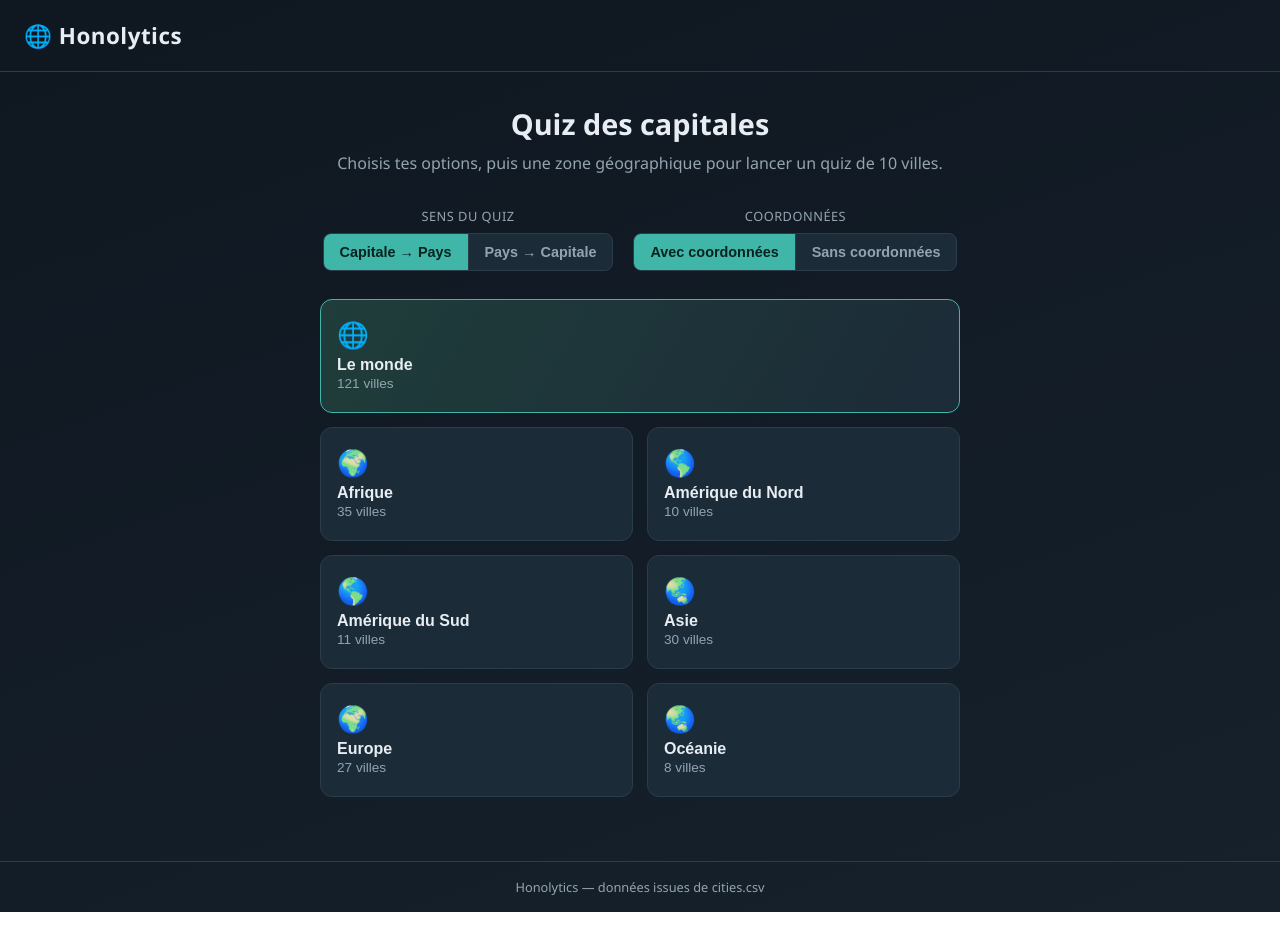
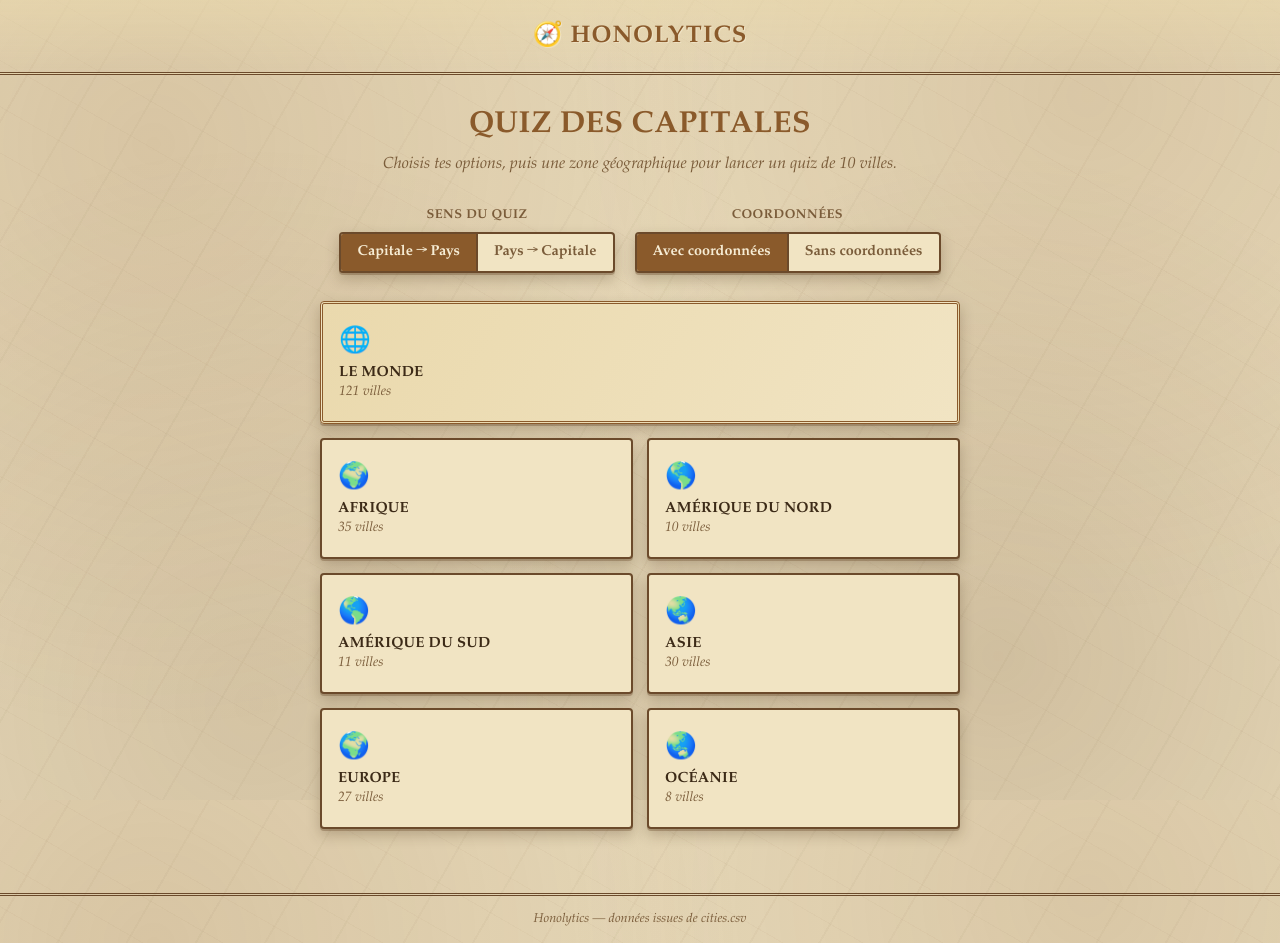
Before and after one commit to LeoLeDiouron/Honolytics, a plain HTML site: page index.html in a window 1280 px wide. Before the commit the page ends 912 px from the top, so only its background shows below. Drawn offline with Linux system fonts and the light colour scheme.

Commit message:
new style

```diff
--- a/index.html
+++ b/index.html
@@ -9,7 +9,7 @@
 <body>
 
 <header class="app-header">
-  <div class="logo">🌐 Honolytics</div>
+  <div class="logo">🧭 Honolytics</div>
 </header>
 
 <main id="app">
--- a/style.css
+++ b/style.css
@@ -1,16 +1,20 @@
 :root {
-  --bg: #0f1720;
-  --bg-alt: #16212c;
-  --card: #1c2b38;
-  --border: #2b3d4a;
-  --text: #e7edf2;
-  --text-dim: #93a4b0;
-  --accent: #3fb6a8;
-  --accent-hover: #55cabc;
-  --good: #4caf7d;
-  --bad: #e0665c;
-  --warn: #d9a441;
-  --radius: 12px;
+  --bg: #e6d8b8;
+  --bg-alt: #dcc99e;
+  --card: #f1e4c3;
+  --card-alt: #ead9ad;
+  --border: #6b4a2b;
+  --border-light: #a9835228;
+  --text: #3c2a17;
+  --text-dim: #7a5c3a;
+  --accent: #8a5a2b;
+  --accent-hover: #a3702f;
+  --accent-ink: #f6ecd4;
+  --good: #2e8b3d;
+  --bad: #d13b2b;
+  --warn: #e08a1e;
+  --radius: 4px;
+  --shadow-paper: 0 2px 0 rgba(107, 74, 43, 0.35), 0 6px 14px rgba(59, 39, 15, 0.25);
 }
 
 * {
@@ -20,22 +24,35 @@
 body {
   margin: 0;
   min-height: 100vh;
-  background: linear-gradient(160deg, var(--bg) 0%, var(--bg-alt) 100%);
   color: var(--text);
-  font-family: "Segoe UI", system-ui, -apple-system, Roboto, Arial, sans-serif;
+  font-family: "Palatino Linotype", "Book Antiqua", Georgia, "Times New Roman", serif;
   display: flex;
   flex-direction: column;
+  background-color: var(--bg);
+  background-image:
+    radial-gradient(circle at 12% 18%, rgba(139, 94, 52, 0.16) 0%, transparent 45%),
+    radial-gradient(circle at 85% 12%, rgba(139, 94, 52, 0.14) 0%, transparent 40%),
+    radial-gradient(circle at 78% 82%, rgba(107, 74, 43, 0.18) 0%, transparent 42%),
+    radial-gradient(circle at 20% 88%, rgba(107, 74, 43, 0.15) 0%, transparent 45%),
+    repeating-linear-gradient(120deg, rgba(107, 74, 43, 0.04) 0px, rgba(107, 74, 43, 0.04) 2px, transparent 2px, transparent 60px),
+    repeating-linear-gradient(30deg, rgba(107, 74, 43, 0.03) 0px, rgba(107, 74, 43, 0.03) 1px, transparent 1px, transparent 40px);
+  background-attachment: fixed;
 }
 
 .app-header {
   padding: 20px 24px;
-  border-bottom: 1px solid var(--border);
+  border-bottom: 3px double var(--border);
+  background: linear-gradient(180deg, rgba(234, 217, 173, 0.6), transparent);
 }
 
 .logo {
-  font-size: 1.4rem;
+  font-size: 1.5rem;
   font-weight: 700;
-  letter-spacing: 0.5px;
+  letter-spacing: 1px;
+  text-align: center;
+  color: var(--accent);
+  text-transform: uppercase;
+  text-shadow: 1px 1px 0 rgba(246, 236, 212, 0.6);
 }
 
 #app {
@@ -55,9 +72,12 @@ body {
 }
 
 h1 {
-  font-size: 1.8rem;
+  font-size: 1.9rem;
   margin: 0 0 8px;
   text-align: center;
+  color: var(--accent);
+  letter-spacing: 0.5px;
+  text-transform: uppercase;
 }
 
 .subtitle {
@@ -65,6 +85,7 @@ h1 {
   text-align: center;
   line-height: 1.5;
   margin: 0 0 32px;
+  font-style: italic;
 }
 
 /* --- Accueil : options --- */
@@ -89,14 +110,16 @@ h1 {
   font-size: 0.8rem;
   text-transform: uppercase;
   letter-spacing: 0.5px;
+  font-weight: 600;
 }
 
 .toggle-group {
   display: flex;
   background: var(--card);
-  border: 1px solid var(--border);
-  border-radius: 8px;
+  border: 2px solid var(--border);
+  border-radius: var(--radius);
   overflow: hidden;
+  box-shadow: var(--shadow-paper);
 }
 
 .toggle-btn {
@@ -107,20 +130,22 @@ h1 {
   font-size: 0.9rem;
   font-weight: 600;
   cursor: pointer;
+  font-family: inherit;
   transition: background 0.15s ease, color 0.15s ease;
 }
 
 .toggle-btn:not(:last-child) {
-  border-right: 1px solid var(--border);
+  border-right: 2px solid var(--border);
 }
 
 .toggle-btn:hover {
   color: var(--text);
+  background: var(--card-alt);
 }
 
 .toggle-btn.active {
   background: var(--accent);
-  color: #06231f;
+  color: var(--accent-ink);
 }
 
 /* --- Accueil : sélection de zone --- */
@@ -133,20 +158,23 @@ h1 {
 
 .scope-btn {
   background: var(--card);
-  border: 1px solid var(--border);
+  border: 2px solid var(--border);
   border-radius: var(--radius);
   color: var(--text);
   padding: 20px 16px;
   font-size: 1rem;
+  font-family: inherit;
   cursor: pointer;
   text-align: left;
-  transition: transform 0.15s ease, border-color 0.15s ease, background 0.15s ease;
+  box-shadow: var(--shadow-paper);
+  transition: transform 0.15s ease, border-color 0.15s ease, background 0.15s ease, box-shadow 0.15s ease;
 }
 
 .scope-btn:hover {
-  border-color: var(--accent);
-  background: #1f313f;
+  border-color: var(--accent-hover);
+  background: var(--card-alt);
   transform: translateY(-2px);
+  box-shadow: 0 3px 0 rgba(107, 74, 43, 0.4), 0 10px 16px rgba(59, 39, 15, 0.3);
 }
 
 .scope-btn .scope-emoji {
@@ -156,19 +184,25 @@ h1 {
 }
 
 .scope-btn .scope-label {
-  font-weight: 600;
+  font-weight: 700;
   display: block;
+  text-transform: uppercase;
+  letter-spacing: 0.3px;
+  font-size: 0.92rem;
 }
 
 .scope-btn .scope-count {
   color: var(--text-dim);
   font-size: 0.85rem;
+  font-style: italic;
 }
 
 .scope-btn.scope-world {
   grid-column: 1 / -1;
-  background: linear-gradient(120deg, #1f3d3a, #1c2b38);
+  background: linear-gradient(120deg, var(--card-alt), var(--card));
   border-color: var(--accent);
+  border-width: 3px;
+  border-style: double;
 }
 
 /* --- Quiz --- */
@@ -179,15 +213,19 @@ h1 {
   color: var(--text-dim);
   margin-bottom: 18px;
   font-size: 0.95rem;
+  font-weight: 600;
+  text-transform: uppercase;
+  letter-spacing: 0.4px;
 }
 
 .city-card {
   background: var(--card);
-  border: 1px solid var(--border);
+  border: 3px double var(--border);
   border-radius: var(--radius);
   padding: 28px;
   text-align: center;
   margin-bottom: 24px;
+  box-shadow: var(--shadow-paper);
 }
 
 .city-label {
@@ -196,12 +234,14 @@ h1 {
   margin-bottom: 8px;
   text-transform: uppercase;
   letter-spacing: 0.5px;
+  font-style: italic;
 }
 
 .city-name {
   font-size: 2.1rem;
   font-weight: 700;
   text-transform: capitalize;
+  color: var(--accent);
 }
 
 .field {
@@ -220,32 +260,38 @@ label {
   font-size: 0.85rem;
   color: var(--text-dim);
   margin-bottom: 6px;
+  font-weight: 600;
+  text-transform: uppercase;
+  letter-spacing: 0.3px;
 }
 
 input[type="text"],
 input[type="number"] {
-  background: var(--bg-alt);
-  border: 1px solid var(--border);
-  border-radius: 8px;
+  background: var(--card);
+  border: 2px solid var(--border);
+  border-radius: var(--radius);
   color: var(--text);
   padding: 12px 14px;
   font-size: 1rem;
   width: 100%;
+  font-family: inherit;
 }
 
 input:focus {
   outline: none;
   border-color: var(--accent);
+  box-shadow: 0 0 0 3px rgba(138, 90, 43, 0.2);
 }
 
 input:disabled {
-  opacity: 0.7;
+  opacity: 0.6;
 }
 
 .field-feedback {
   min-height: 20px;
   font-size: 0.85rem;
   margin-top: 4px;
+  font-weight: 600;
 }
 
 .field-feedback.ok {
@@ -267,9 +313,10 @@ input:disabled {
 .city-map {
   width: 100%;
   height: 260px;
-  border: 1px solid var(--border);
+  border: 3px double var(--border);
   border-radius: var(--radius);
   display: block;
+  filter: sepia(0.35) contrast(1.05);
 }
 
 .quiz-actions {
@@ -280,13 +327,16 @@ input:disabled {
 }
 
 .btn {
-  border: none;
-  border-radius: 8px;
+  border: 2px solid var(--border);
+  border-radius: var(--radius);
   padding: 13px 24px;
   font-size: 1rem;
   cursor: pointer;
-  font-weight: 600;
-  transition: background 0.15s ease, transform 0.1s ease;
+  font-weight: 700;
+  font-family: inherit;
+  text-transform: uppercase;
+  letter-spacing: 0.5px;
+  transition: background 0.15s ease, transform 0.1s ease, box-shadow 0.15s ease;
 }
 
 .btn:active {
@@ -295,7 +345,8 @@ input:disabled {
 
 .btn-primary {
   background: var(--accent);
-  color: #06231f;
+  color: var(--accent-ink);
+  box-shadow: var(--shadow-paper);
 }
 
 .btn-primary:hover {
@@ -303,13 +354,14 @@ input:disabled {
 }
 
 .btn-secondary {
-  background: transparent;
-  border: 1px solid var(--border);
+  background: var(--card);
+  border: 2px solid var(--border);
   color: var(--text);
 }
 
 .btn-secondary:hover {
-  border-color: var(--text-dim);
+  background: var(--card-alt);
+  border-color: var(--accent);
 }
 
 .hidden {
@@ -324,6 +376,7 @@ input:disabled {
   font-weight: 800;
   color: var(--accent);
   margin-bottom: 28px;
+  text-shadow: 1px 1px 0 rgba(246, 236, 212, 0.6);
 }
 
 .result-table-wrap {
@@ -335,36 +388,46 @@ input:disabled {
   width: 100%;
   border-collapse: collapse;
   background: var(--card);
+  border: 2px solid var(--border);
   border-radius: var(--radius);
   overflow: hidden;
+  box-shadow: var(--shadow-paper);
 }
 
 .result-table th,
 .result-table td {
   padding: 10px 14px;
   text-align: left;
-  border-bottom: 1px solid var(--border);
+  border-bottom: 1px solid var(--border-light);
   font-size: 0.9rem;
 }
 
 .result-table th {
-  color: var(--text-dim);
-  font-weight: 600;
+  color: var(--accent-ink);
+  background: var(--accent);
+  font-weight: 700;
   text-transform: uppercase;
   font-size: 0.75rem;
   letter-spacing: 0.5px;
 }
 
+.result-table tr:nth-child(even) td {
+  background: var(--card-alt);
+}
+
 .result-table td.cell-ok {
   color: var(--good);
+  font-weight: 700;
 }
 
 .result-table td.cell-ko {
   color: var(--bad);
+  font-weight: 700;
 }
 
 .result-table td.cell-warn {
   color: var(--warn);
+  font-weight: 700;
 }
 
 .result-table tr:last-child td {
@@ -376,7 +439,8 @@ input:disabled {
   color: var(--text-dim);
   font-size: 0.8rem;
   padding: 16px;
-  border-top: 1px solid var(--border);
+  border-top: 3px double var(--border);
+  font-style: italic;
 }
 
 @media (max-width: 480px) {
```
